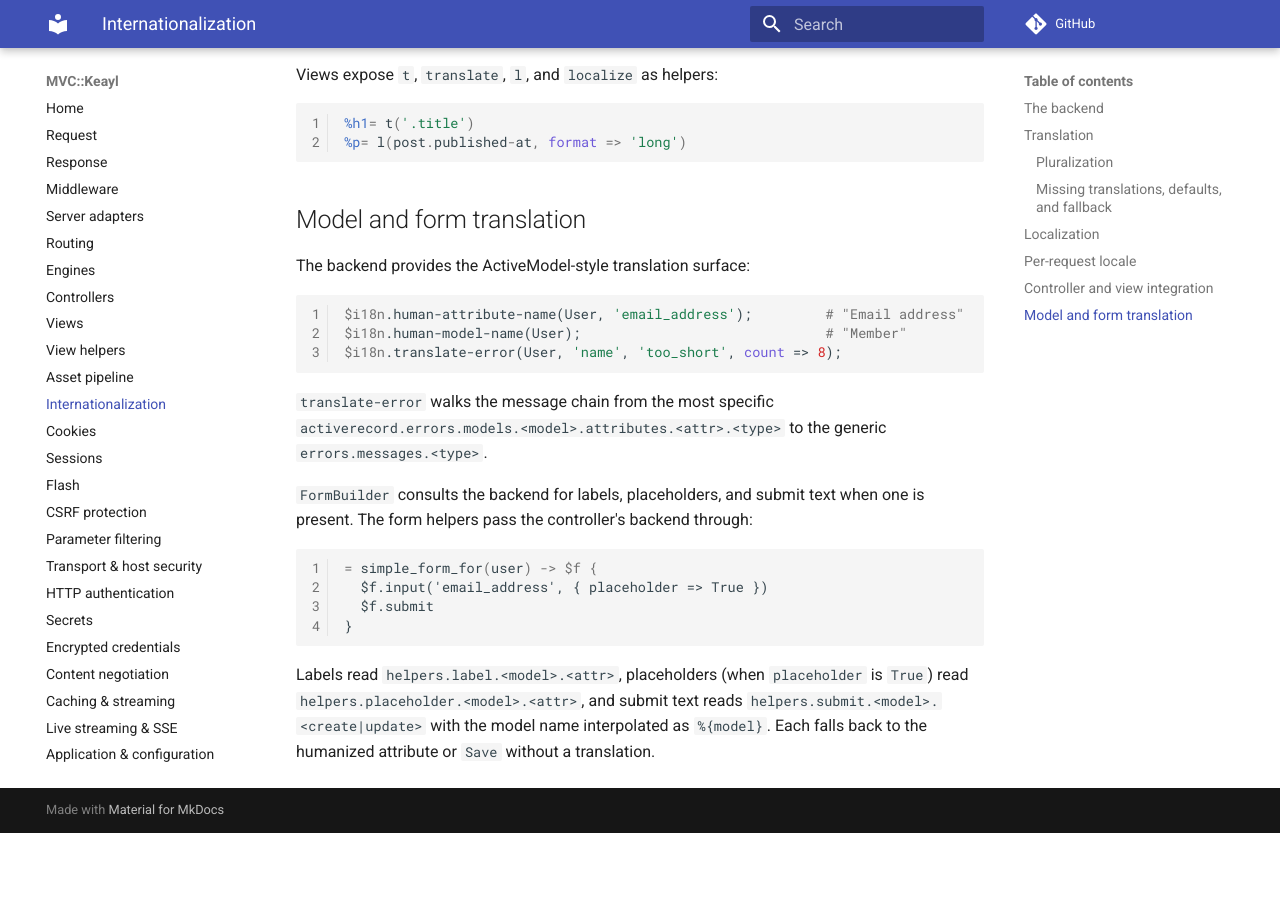
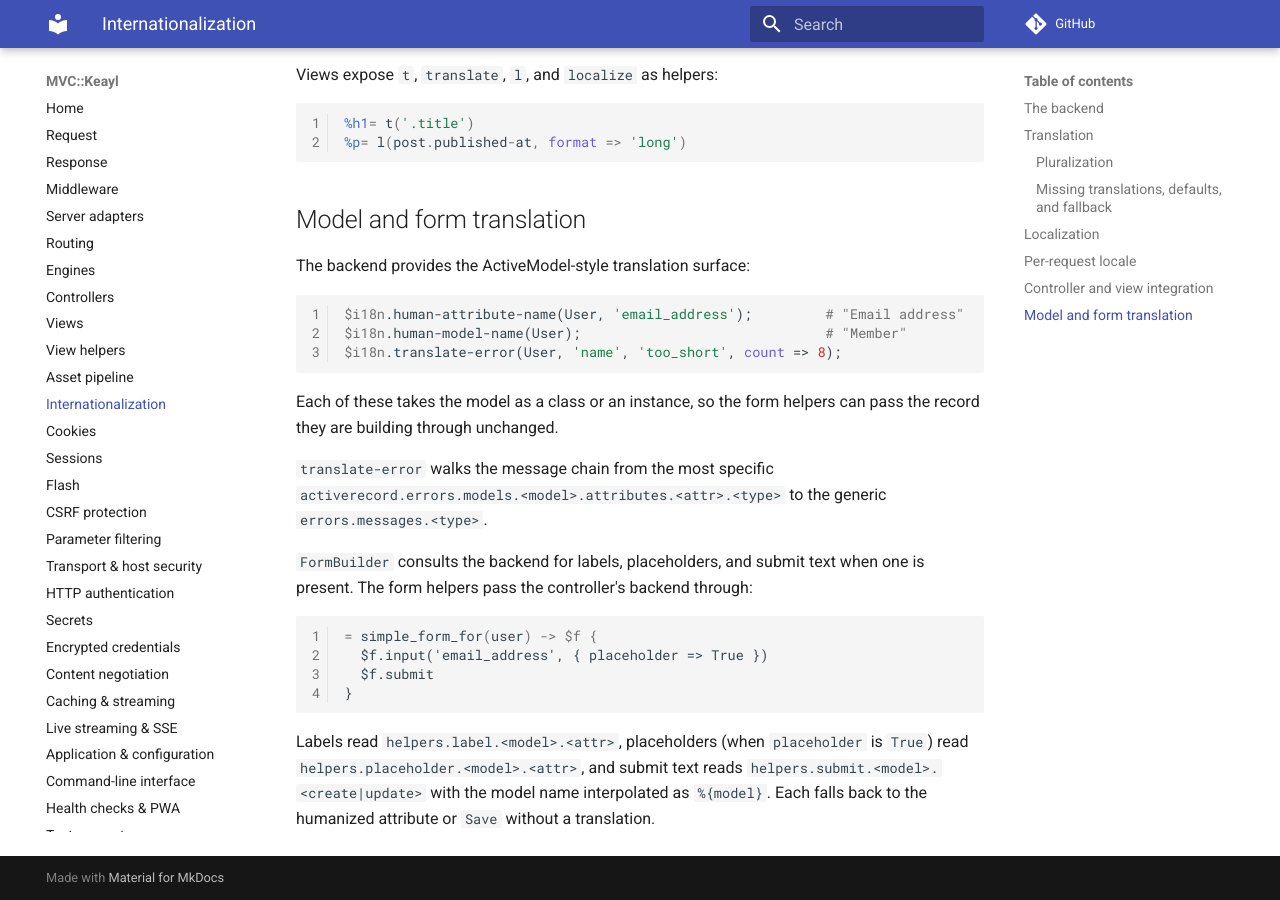
Before and after one commit to gdonald/MVC-Keayl, an MkDocs documentation site: the page built from docs-src/docs/i18n.md, in a window 1280 px wide and 900 px high, scrolled down 3497 px. Built offline with MkDocs 1.6.1 and Material for MkDocs 9.7.7, drawn with Linux system fonts in a browser that asks for light colours; comment, search, counter and statistics services are not loaded; before the commit the page ends 4330 px from its top, so only the background shows below that.

Commit message:
Improve I18n support

````diff
--- a/docs-src/docs/i18n.md
+++ b/docs-src/docs/i18n.md
@@ -195,6 +195,9 @@
 $i18n.translate-error(User, 'name', 'too_short', count => 8);
 ```
 
+Each of these takes the model as a class or an instance, so the form helpers can
+pass the record they are building through unchanged.
+
 `translate-error` walks the message chain from the most specific
 `activerecord.errors.models.<model>.attributes.<attr>.<type>` to the generic
 `errors.messages.<type>`.
````
Also changed, not shown: 3 other files.
